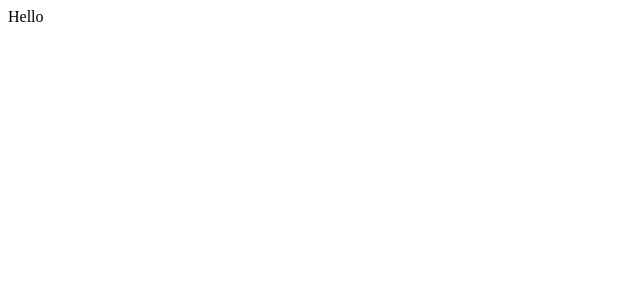
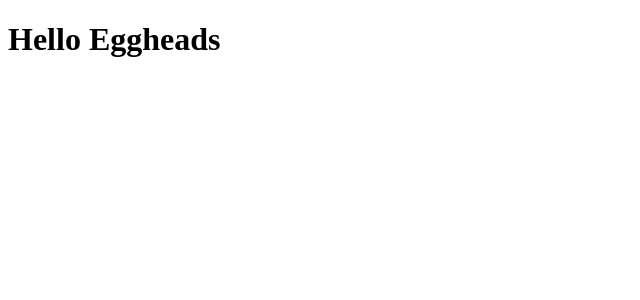
Before and after one commit to JoseHdez2/react-fundamentals, a React app: page / in a window 1280 px wide. Shown: the top 300 px of the page, without its empty margins (0-640 px from the left). Built offline with nearby package versions, Linux system fonts and the light colour scheme.

Commit message:
02 React Fundamentals
Hello World - First Component

```diff
--- a/App.js
+++ b/App.js
@@ -1,9 +1,12 @@
 import React from 'react';
 
-class App extends React.Component {
-     render(){
-          return <div>Hello</div>
-     }
-}
+// class App extends React.Component {
+//      render(){
+//           return <h1>Hello Guys</h1>
+//
+//      }
+// }
+
+const App = () => <h1>Hello Eggheads</h1>
 
 export default App
```
